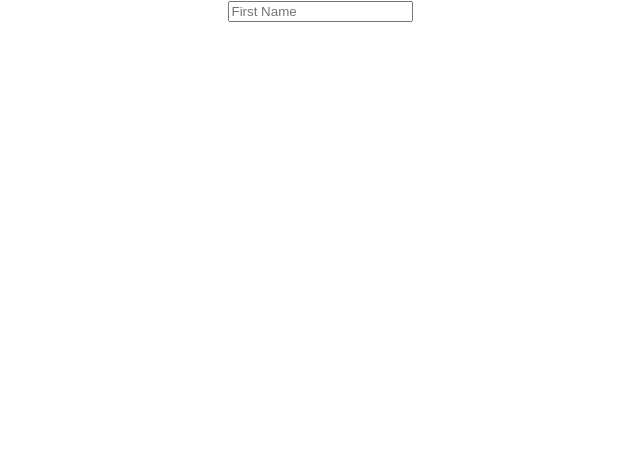
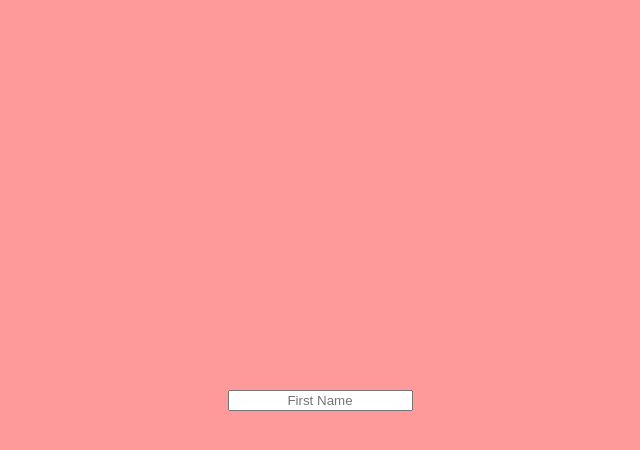
Before and after one commit to jstrande99/bach-games, a React (Create React App) app: page / in a window 1280 px wide. Shown: the top 450 px of the page, without its empty margins (320-960 px from the left). Built offline with nearby package versions, Linux system fonts and the light colour scheme.

Commit message:
Re-aligned inputs

```diff
--- a/src/Components/Styles/ScoreCard.css
+++ b/src/Components/Styles/ScoreCard.css
@@ -3,7 +3,8 @@
     flex-direction: column;
     align-items: center;
     justify-content: center;
-    height: 100%;
+    height: 100vh;
+    background-color: rgba(255, 127, 127, 0.79);
   }
 
   .row {
@@ -11,9 +12,10 @@
     flex-direction: row;
     align-items: center;
     justify-content: center;
-    width: 100%;
-    margin: 10px 0;
+    width: 90%;
+    padding: 5px;
     border: 2px solid rgba(0, 0, 0, 0.444);
+    background-color: rgba(128, 128, 128, 0.797);
   }
 
   .header {
@@ -32,6 +34,7 @@
     align-items: center;
     justify-content: center;
     width: 25%;
+    border-right: 2px solid rgba(0, 0, 0, 0.444);
   }
 
   .pubs {
@@ -49,7 +52,9 @@
     align-items: center;
     justify-content: center;
   }
-
+  input{
+    text-align: center;
+  }
   @media (max-width: 600px) {
     .cell {
       width: 50%;
```
